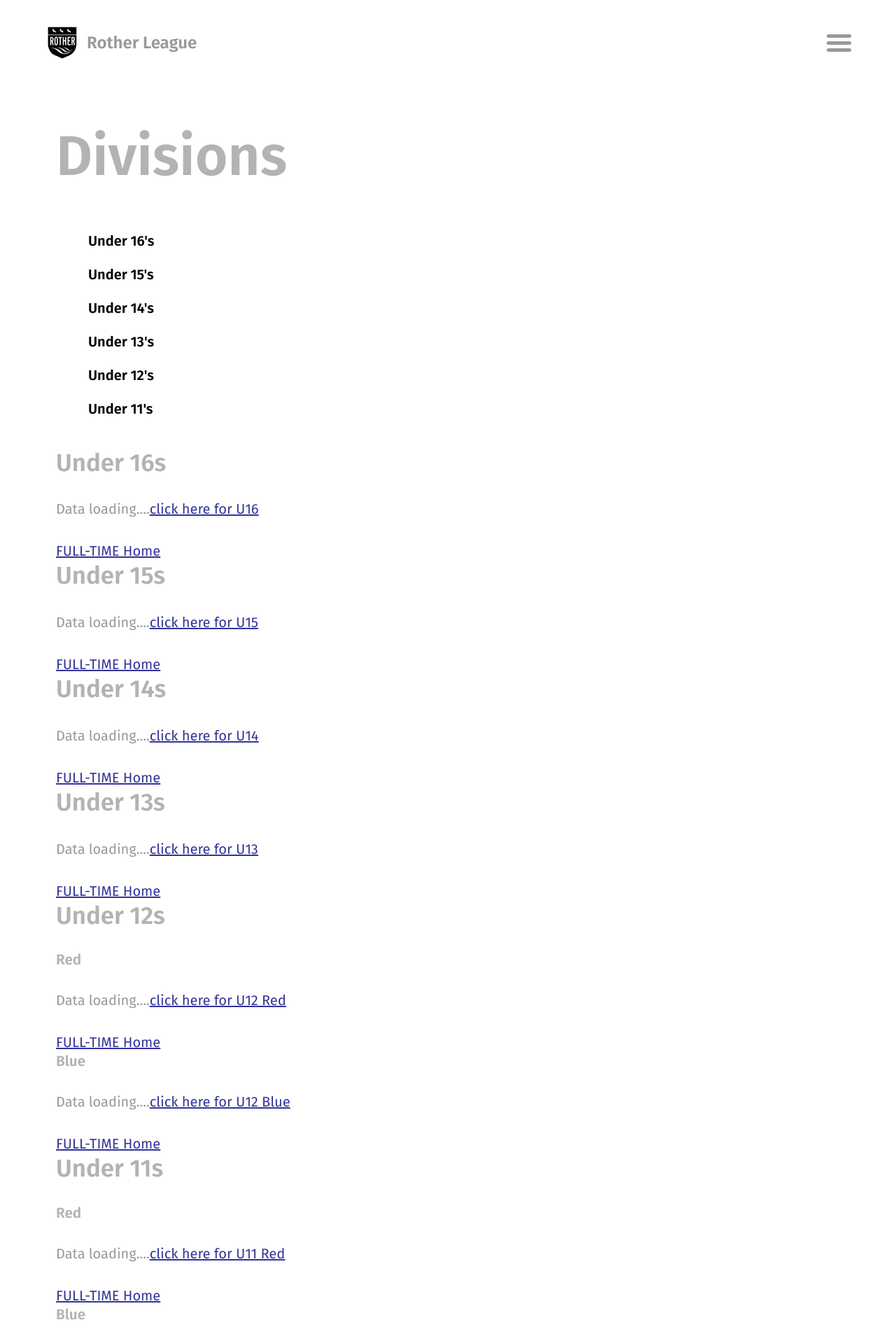
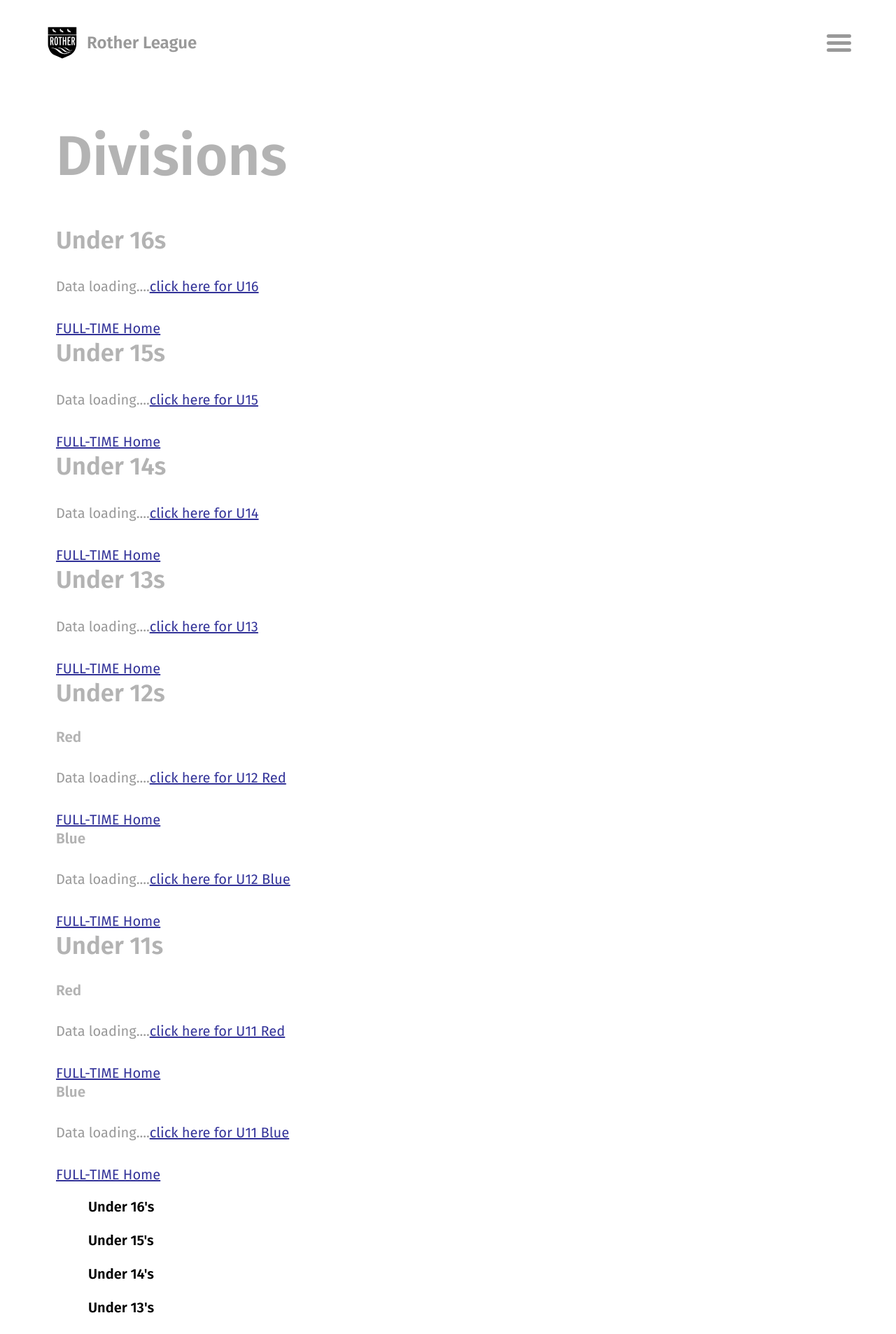
Before and after one commit to rotherleague/Rother, a Jekyll site: the page built from divisions.md, in a window 1280 px wide. Shown: the top 1906 px of the page at 70% size. Built offline with Jekyll 4.4.1, drawn with Linux system fonts in a browser that asks for light colours; nearby versions of some CDN libraries.

Commit message:
Add files via upload

```diff
--- a/_sass/basically-basic/_layout.scss
+++ b/_sass/basically-basic/_layout.scss
@@ -36,8 +36,8 @@
    @include breakpoint($small) {
     grid-template-columns: 1fr;
     grid-template-areas:
-        "sidebar sidebar"
-        "content content";
+        "content content"
+        "sidebar sidebar";
 
   }
 }
```
